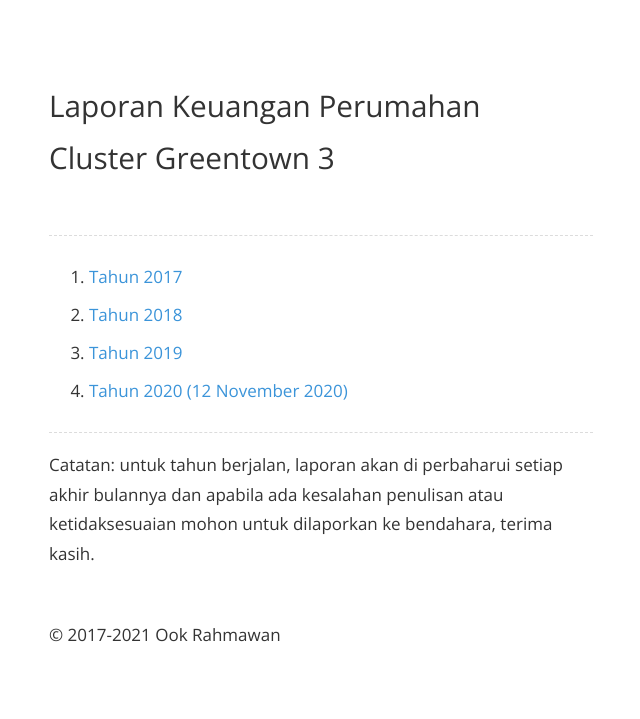
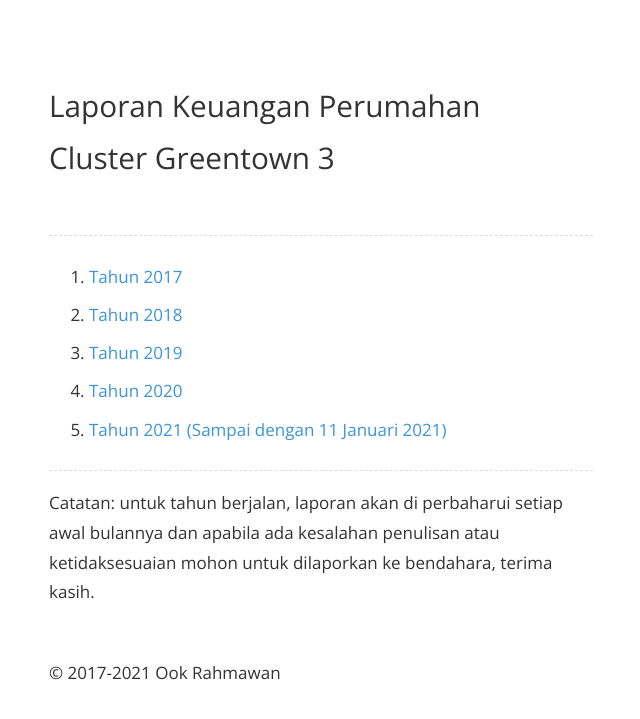
Before and after one commit to krhmwn/krhmwn.github.io, a Jekyll site: the page built from greentown.html, in a window 1280 px wide. Shown: the top 719 px of the page, without its empty margins (319-959 px from the left). Built offline with Jekyll 4.4.1, drawn with Linux system fonts in a browser that asks for light colours.

Commit message:
Update LK GT v.1.1.7

```diff
--- a/greentown.html
+++ b/greentown.html
@@ -9,8 +9,9 @@ title: Laporan Keuangan Perumahan Cluster Greentown 3
 <li><a href="http://ook.web.id/file/LKGT32017.pdf">Tahun 2017</a></li>
 <li><a href="http://ook.web.id/file/LKGT32018.pdf">Tahun 2018</a></li>
 <li><a href="http://ook.web.id/file/LKGT32019.pdf">Tahun 2019</a></li>
-<li><a href="https://drive.google.com/file/d/1f2uNCfKcuEHD5dHDhgow32q8Vgmk_BjX/view?usp=sharing">Tahun 2020 (12 November 2020)</a></li>
+<li><a href="http://ook.web.id/file/LKGT32020.pdf">Tahun 2020</a></li>
+<li><a href="https://drive.google.com/file/d/15M33absUMNn_iNrYwmJmo-wfcMWbL5WI/view?usp=sharing">Tahun 2021 (Sampai dengan 11 Januari 2021)</a></li>
 </ol>
 </article>
-<p>Catatan: untuk tahun berjalan, laporan akan di perbaharui setiap akhir bulannya dan apabila ada kesalahan penulisan atau ketidaksesuaian mohon untuk dilaporkan ke bendahara, terima kasih.
+<p>Catatan: untuk tahun berjalan, laporan akan di perbaharui setiap awal bulannya dan apabila ada kesalahan penulisan atau ketidaksesuaian mohon untuk dilaporkan ke bendahara, terima kasih.
 <footer><p>&copy; 2017-{{ site.time | date: "%Y" }} {{ site.name }}</p></footer>
```
